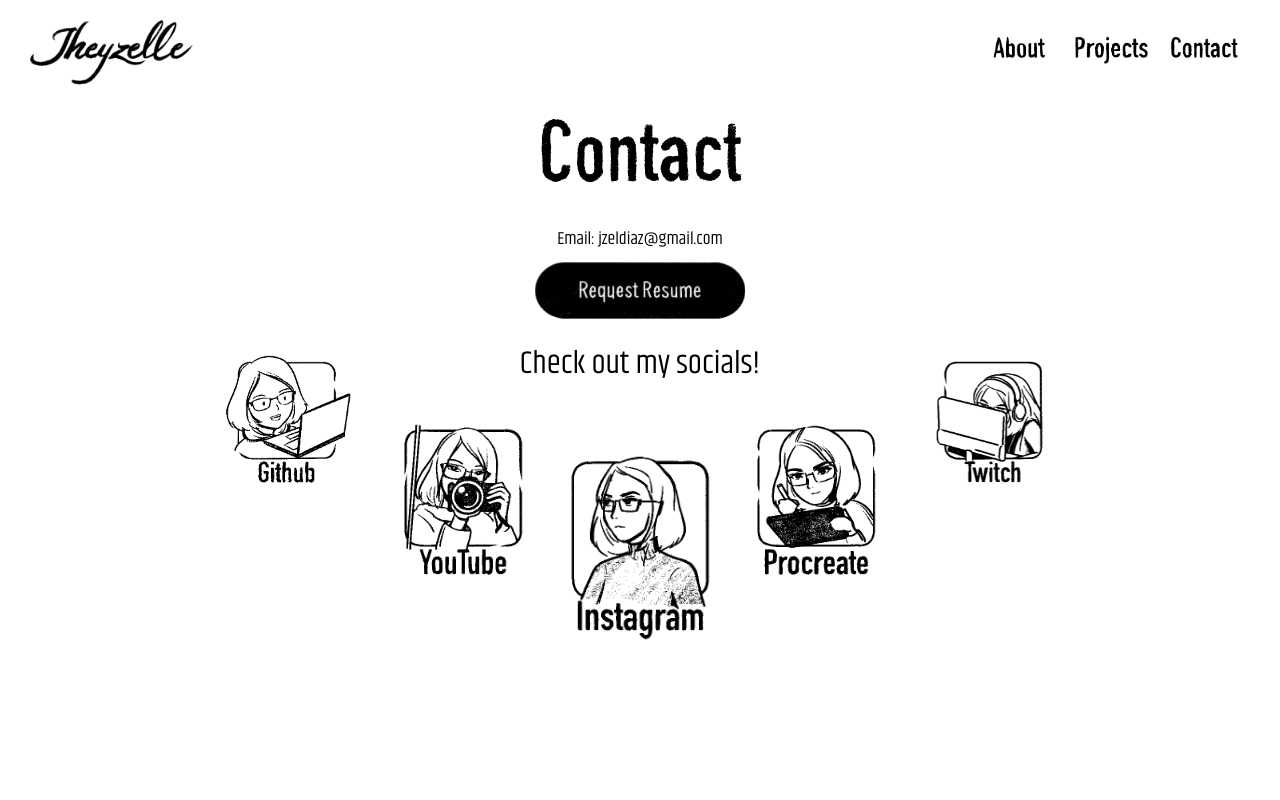
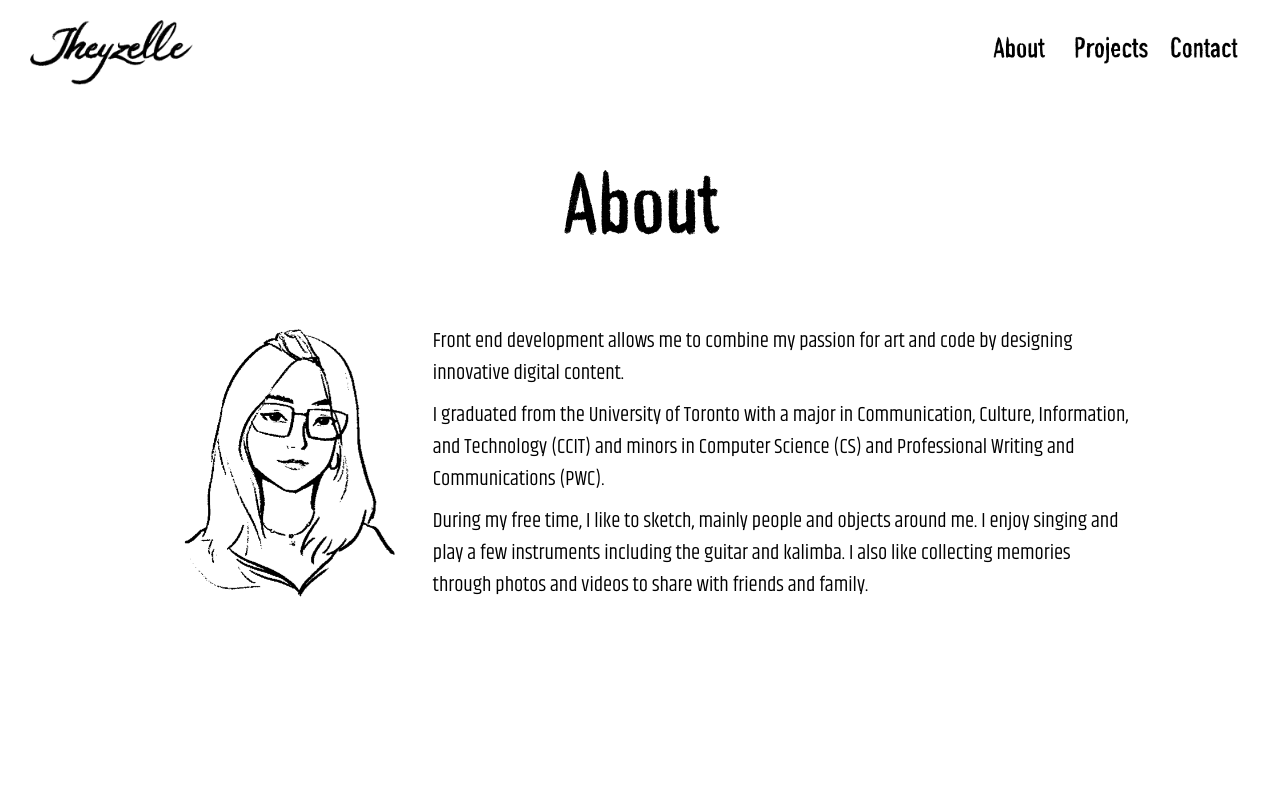
Before and after one commit to Jheyzelle/Jheyzelle.github.io, a React (Create React App) app: page / in a window 1280 px wide. Shown: the top 800 px of the page. Built offline with nearby package versions, Linux system fonts and the light colour scheme.

Commit message:
Create about section
Write description and create and animate avatar in about section

```diff
--- a/src/App.css
+++ b/src/App.css
@@ -14,6 +14,8 @@
   scroll-behavior: smooth;
 
   /* variables */
+  --j-avi-dim: 2000px;
+
   --socials-img-dim: 1000px;
 
   --reqres-width: 4210px;
@@ -25,6 +27,8 @@
 
   --col-matcha: #79ab74;
   --col-matcha-rgb: 121, 171, 116;
+
+  /* overflow: hidden; */
 
 }
 
@@ -38,6 +42,10 @@
   -moz-user-select: none;
   -o-user-select: none;
   user-select: none;
+}
+
+abbr {
+  text-decoration: none;
 }
 
 /* top navigation styles */
@@ -155,13 +163,12 @@
   display: flex;
   justify-content: center;
   align-items: center;
+  flex-direction: column;
+
+  padding: 20px;
 }
 
 /* section contact styles */
-
-.section-contact {
-  flex-direction: column;
-}
 
 .contact-email {
   margin: 5px;
@@ -354,6 +361,105 @@
   }
 }
 
+/* ==================== about section ==================== */
+.section-about p {
+  margin: 10px 0;
+  font-size: 1.3em;
+}
+
+.ab-content-container {
+  display: flex;
+  height: 50%;
+  flex-wrap: wrap;
+
+  justify-content: center;
+  align-items: center;
+}
+
+.ab-text-desc {
+  max-width: 700px;
+}
+
+div#j-avi {
+  width: calc(var(--j-avi-dim)/7);
+  height: calc(var(--j-avi-dim)/7);
+  overflow: hidden;
+  position: relative;
+  left: 0;
+}
+
+#j-avi img {
+  width: calc(var(--j-avi-dim)*4/7);
+  height: calc(var(--j-avi-dim)*4/7);
+  animation: j-avi-r1 0.3s steps(2) infinite;
+}
+
+@keyframes j-avi-r1 {
+  from {
+    transform: translate3d(0, 0, 0);
+  }
+
+  to {
+    transform: translate3d(-50%, 0, 0);
+  }
+}
+
+@keyframes j-avi-r1-blink {
+  0% {
+    transform: translate3d(0, 0, 0);
+  }
+
+  25% {
+    transform: translate3d(-25%, 0, 0);
+  }
+
+  50% {
+    transform: translate3d(-50%, 0, 0);
+  }
+
+  75% {
+    transform: translate3d(-75%, 0, 0);
+  }
+
+  100% {
+    transform: translate3d(-25%, 0, 0);
+  }
+}
+
+@keyframes j-avi-r3-blink {
+  0% {
+    transform: translate3d(0, -50%, 0);
+  }
+
+  25% {
+    transform: translate3d(-25%, -50%, 0);
+  }
+
+  50% {
+    transform: translate3d(-50%, -50%, 0);
+  }
+
+  75% {
+    transform: translate3d(-75%, -50%, 0);
+  }
+
+  100% {
+    transform: translate3d(-50%, -50%, 0);
+  }
+
+}
+
+@keyframes j-avi-sleep {
+  from {
+    transform: translate3d(-75%, -50%, 0);
+  }
+
+  to {
+    transform: translate3d(75%, -100%, 0);
+  }
+}
+
+
 /* ==================== media queries ==================== */
 @media only screen and (max-width: 600px) {
   .topnav {
@@ -409,6 +515,10 @@
 }
 
 @media only screen and (min-width: 1001px) and (max-width: 1300px) {
+  .ab-content-container {
+    width: 100%;
+  }
+
   .socials-anim:nth-child(n) {
     width: calc(var(--socials-img-dim)/6);
     height: calc(var(--socials-img-dim)/6);
@@ -423,6 +533,7 @@
   .socials-anim:nth-of-type(1) img {
     height: calc(var(--socials-img-dim)*3/6);
   }
+
 }
 
 @media only screen and (max-height: 700px) {
--- a/src/App.js
+++ b/src/App.js
@@ -1,7 +1,7 @@
 import './App.css';
 import Contact from './components/Contact';
 import TopNav from './components/TopNav';
-// import About from './components/About';
+import About from './components/About';
 // import Projects from './components/Projects';
 // import Landing from './components/Landing';
 // import Footer from './components/Footer';
@@ -11,9 +11,9 @@
     <div className="App">
       <span id='page-top'></span>
       <TopNav></TopNav>
-      {/* <Landing></Landing>
+      {/* <Landing></Landing> */}
       <About></About>
-      <Projects></Projects> */}
+      {/* <Projects></Projects> */}
       <Contact></Contact>
       {/* <Footer></Footer> */}
     </div>
--- a/src/components/About.js
+++ b/src/components/About.js
@@ -1,9 +1,55 @@
-import React from "react";
+import React, { useEffect } from "react";
 
 function About() {
+    function animateAvi() {
+
+        let cs = document.querySelector('.ab-cs')
+        let jImg = document.querySelector('#j-avi img')
+
+        function onCSmOver() {
+            jImg.style.animation = 'j-avi-r3-blink 0.645s steps(1) 2'
+            setTimeout(() => {
+                jImg.style.animation = 'j-avi-sleep 0.3s steps(2) reverse infinite'
+            }, 1290)
+        }
+
+        function onCSmOut() {
+            setTimeout(() => {
+                jImg.removeAttribute('style')
+            }, 2000)
+
+        }
+
+        cs.addEventListener('mouseover', onCSmOver)
+        cs.addEventListener('mouseout', onCSmOut)
+
+        function onAnimOver() {
+            jImg.style.animation = 'j-avi-r1-blink 0.645s steps(1) 2'
+            setTimeout(() => {
+                jImg.removeAttribute('style')
+            }, 1290)
+        }
+
+        jImg.addEventListener('mouseover', onAnimOver)
+    }
+
+    useEffect(() => {
+        animateAvi()
+    }, [])
+
     return (
         <div id='anchor-about' className="nav-section section-about">
             <h2 title='About' className='section-heading'></h2>
+            <div className="ab-content-container">
+                <div id="j-avi"><img alt="Jheyzelle Avatar" src={require('../assets/images/jheyzelle-avi-500.png')} draggable='false'></img></div>
+
+                <div className="ab-text-desc">
+
+                    <p>Front end development allows me to combine my passion for art and code by designing innovative digital content.</p>
+                    <p>I graduated from the University of Toronto with a major in Communication, Culture, Information, and Technology <abbr title='Communication, Culture, Information, and Technology'>(CCIT)</abbr> and minors in <span className='ab-cs'>Computer Science <abbr title='Computer Science'>(CS)</abbr></span> and Professional Writing and Communications <abbr title="Professional Writing and Communications">(PWC)</abbr>.</p>
+                    <p>During my free time, I like to sketch, mainly people and objects around me. I enjoy singing and play a few instruments including the guitar and kalimba. I also like collecting memories through photos and videos to share with friends and family.</p>
+                </div>
+            </div>
         </div>
     )
 }
```
Also changed, not shown: src/assets/images/jheyzelle-avi-500.png (added).
